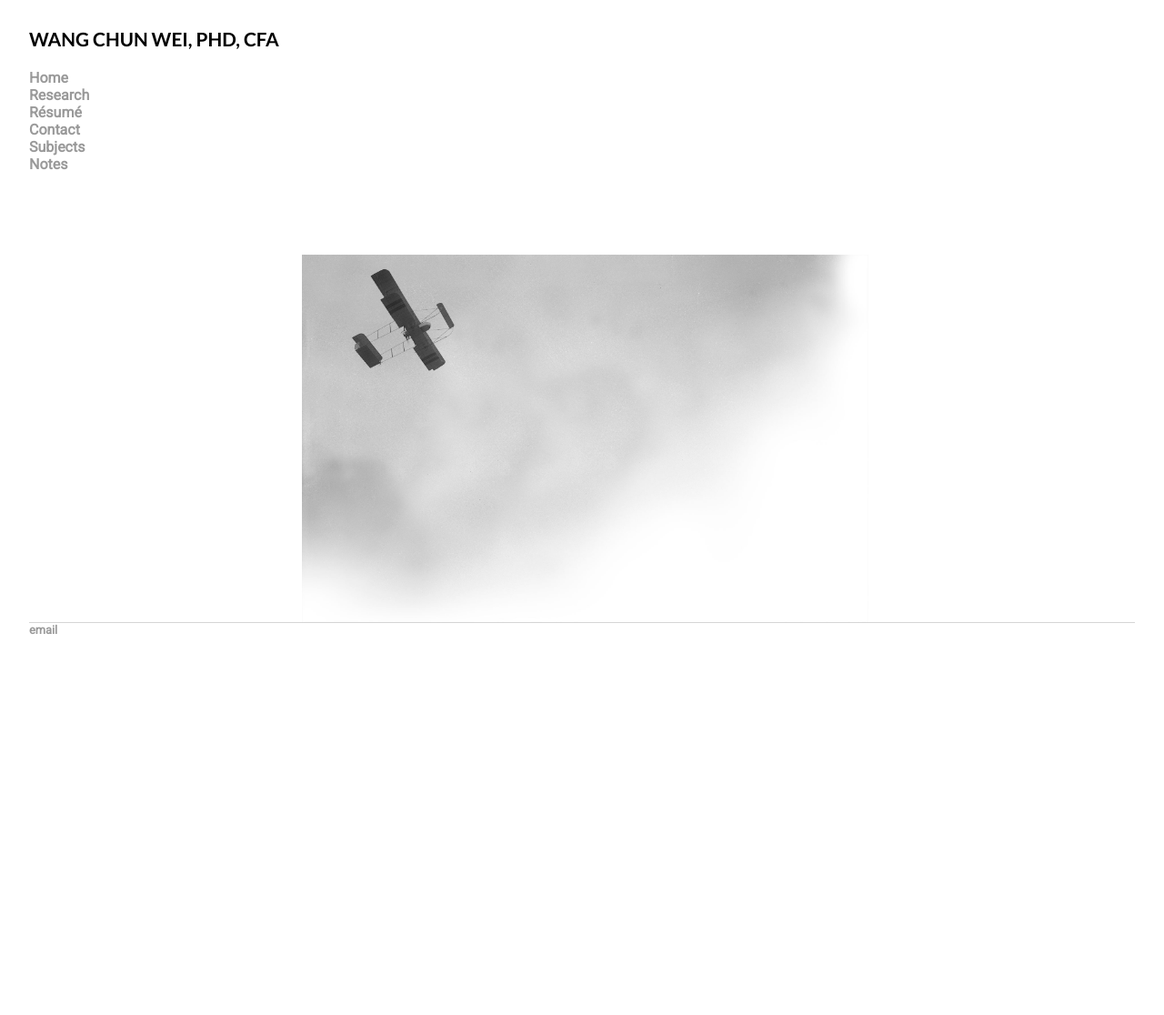
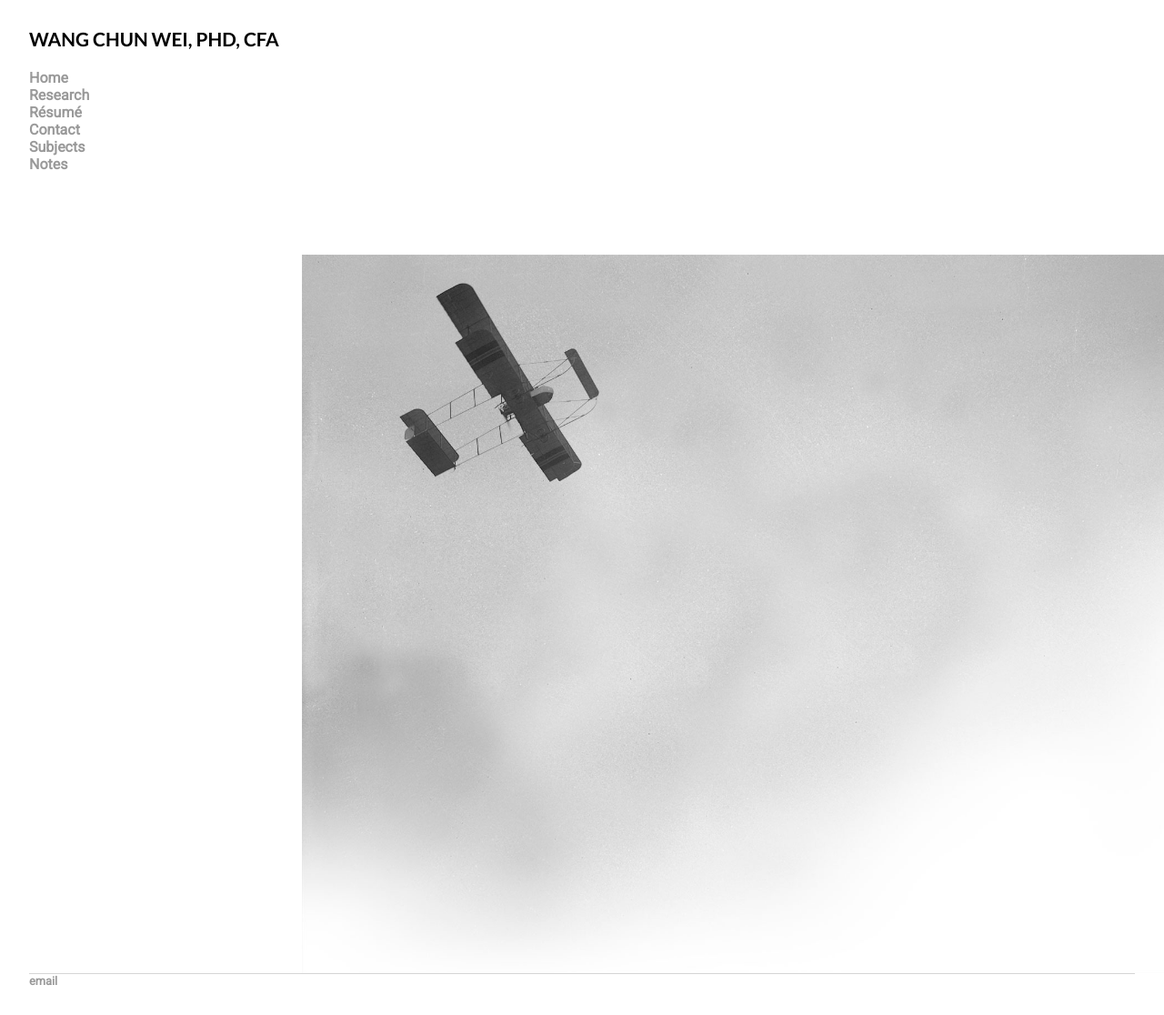
Before and after one commit to weiwangchun/weiwangchun.github.io, a Jekyll site: the page built from index.html, in a window 1280 px wide. Shown: the whole page at 91% size. Built offline with Jekyll 4.4.1, drawn with Linux system fonts in a browser that asks for light colours; some web fonts are replaced; before the commit the page ends 900 px from its top, so only the background shows below that.

Commit message:
Update index.html

```diff
--- a/index.html
+++ b/index.html
@@ -5,13 +5,13 @@
 <style>
 .container {
   position: relative;
-  width: 80%;
+  width: 100%;
   margin:0px 150px;
 }
 
 .image {
   display: block;
-  width: 80%;
+  width: 100%;
   height: auto;
 }
 
@@ -29,13 +29,11 @@
 }
 
 .container:hover .overlay {
-  opacity: 0.9;
+  opacity: 0.3;
 }
 
 .text {
   color: white;
-  font-size: 20px;
-  font-family: "Lato" san-serif;
   position: absolute;
   top: 50%;
   left: 50%;
@@ -61,8 +59,8 @@
 	<div class="container">
   		<img src="fly.jpg" alt="Avatar" class="image">
   		<div class="overlay">
-    			<div class="text"> Quantitative Researcher <br>
-			Finance Lecturer @ UQ Business School </div>
+    			<div class="text"> <h2><p> Quantitative Researcher <br>
+				Finance Lecturer @ UQ Business School </h2></p></div>
   		</div>
 	</div>
 
```
